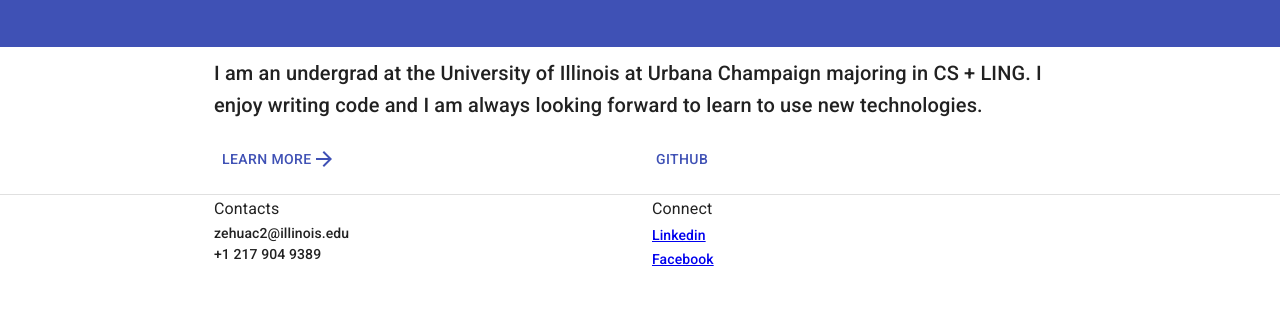
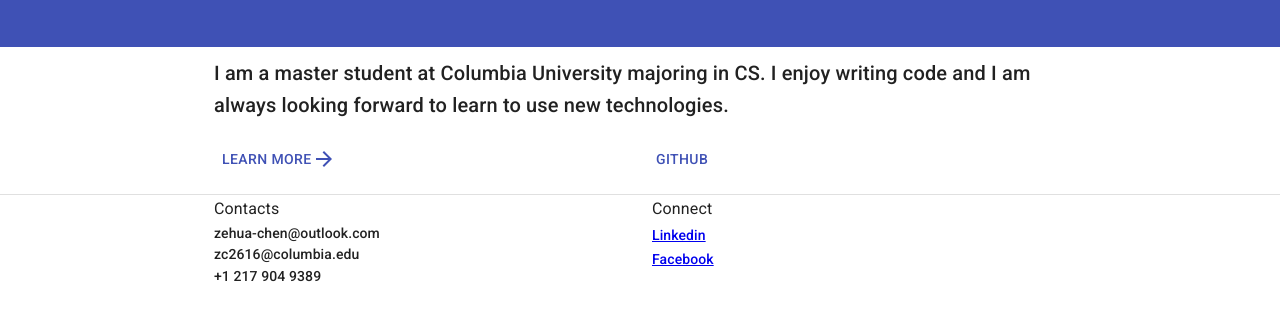
Before and after one commit to Zehua-Chen/portfolio, a Gatsby site: page / in a window 1280 px wide. Shown: the part 363-684 px from the top of the page. Built offline with nearby package versions, Linux system fonts and the light colour scheme; Gatsby itself is replaced by a stand-in of ours; some icons are missing.

Commit message:
[feat] Update Personal Info

```diff
--- a/src/components/Layout.tsx
+++ b/src/components/Layout.tsx
@@ -50,7 +50,8 @@ function Footer() {
         <Grid container spacing={3}>
           <Grid item xs={6}>
             <Typography variant="subtitle1">Contacts</Typography>
-            <Typography variant="subtitle2">zehuac2@illinois.edu</Typography>
+            <Typography variant="subtitle2">zehua-chen@outlook.com</Typography>
+            <Typography variant="subtitle2">zc2616@columbia.edu</Typography>
             <Typography variant="subtitle2">+1 217 904 9389</Typography>
           </Grid>
           <Grid item xs={6}>
--- a/src/pages/index.tsx
+++ b/src/pages/index.tsx
@@ -56,9 +56,9 @@ function Index() {
           variant="h6"
           color="inherit"
         >
-          I am an undergrad at the University of Illinois at Urbana Champaign
-          majoring in CS + LING. I enjoy writing code and I am always looking
-          forward to learn to use new technologies.
+          I am a master student at Columbia University majoring in CS. I enjoy
+          writing code and I am always looking forward to learn to use new
+          technologies.
         </Typography>
         {/* External links */}
         <Grid
```
